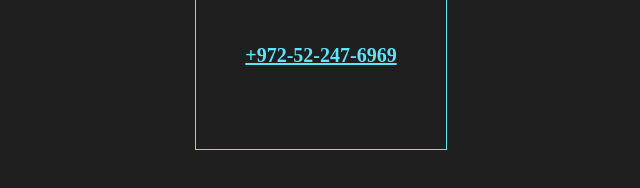
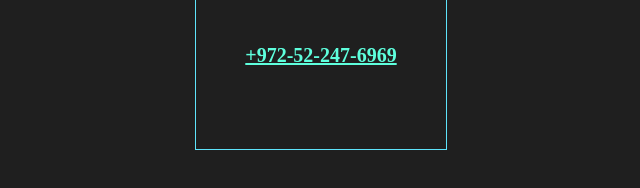
Before and after one commit to Makeyka/fetch-data-example, a plain HTML site: page index.html in a window 1280 px wide. In both pictures the pointer is over the link "+972-52-247-6969". Shown: the part 376-564 px from the top of the page, 319-959 px from the left. Drawn offline with Linux system fonts and the light colour scheme.

Commit message:
Update index.html

```diff
--- a/index.html
+++ b/index.html
@@ -24,6 +24,10 @@
                color: rgb(94, 228, 251);
                font-size: 20px;
                font-weight: 600;
+               transition: color 250ms;
+          }
+          #color:hover {
+               color: rgb(94, 288, 221);
           }
      </style>
 </head>
```
